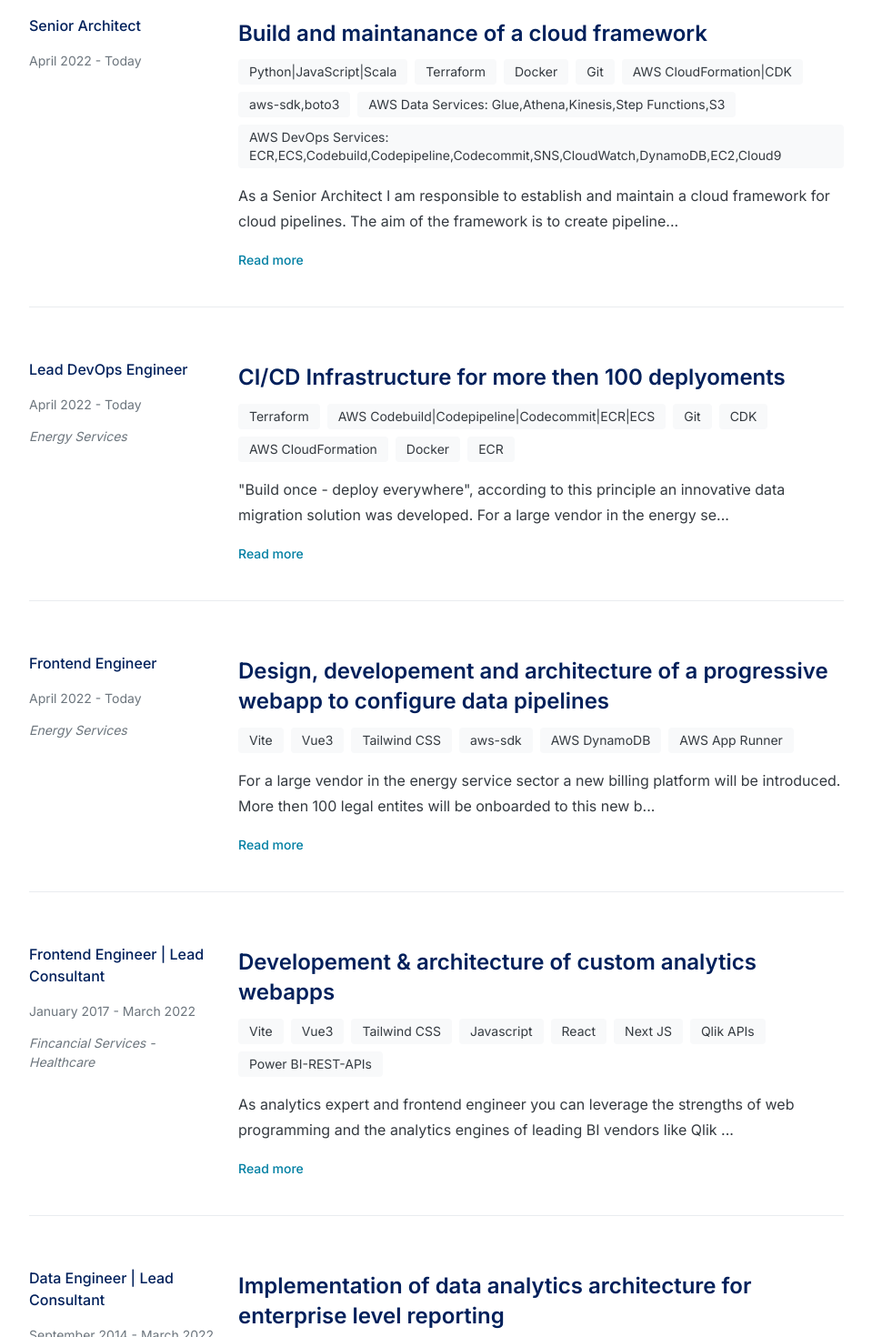
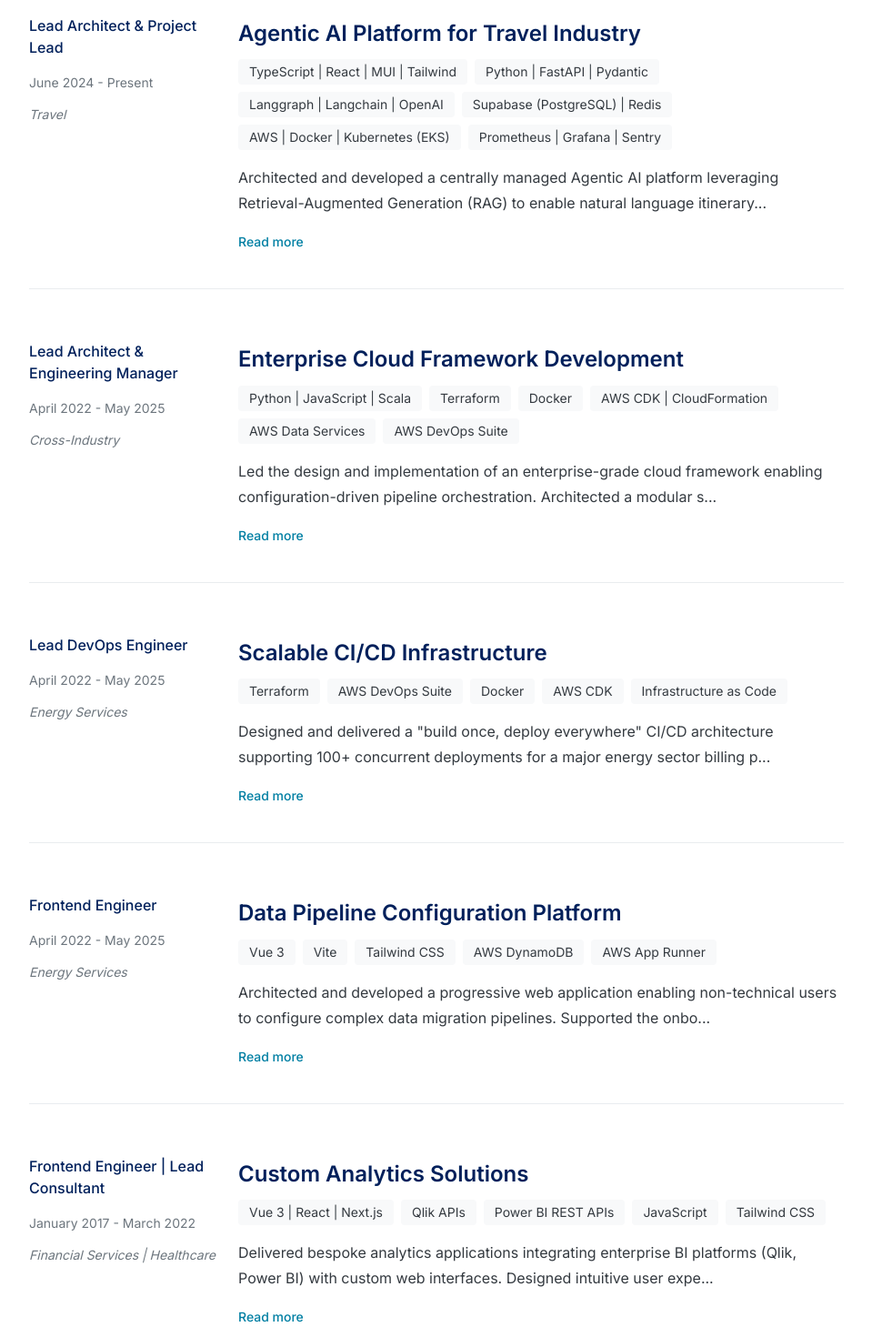
Before and after one commit to MrRobWeb/MrRobWeb.github.io, a Vue app: page /#/project in a window 1280 px wide. Shown: the part 440-1910 px from the top of the page at 91% size, without its empty margins (72-1031 px from the left). Built offline with nearby package versions, Linux system fonts and the light colour scheme.

Commit message:
feat: update project list

```diff
--- a/src/data/projects.js
+++ b/src/data/projects.js
@@ -1,77 +1,84 @@
 export const projects = [
   {
-    title: 'Build and maintanance of a cloud framework',
-    role: 'Senior Architect',
-    industry: '',
+    title: 'Agentic AI Platform for Travel Industry',
+    role: 'Lead Architect & Project Lead',
+    industry: 'Travel',
     technologies: [
-      'Python|JavaScript|Scala',
+      'TypeScript | React | MUI | Tailwind',
+      'Python | FastAPI | Pydantic',
+      'Langgraph | Langchain | OpenAI',
+      'Supabase (PostgreSQL) | Redis',
+      'AWS | Docker | Kubernetes (EKS)',
+      'Prometheus | Grafana | Sentry'
+    ],
+    date: 'June 2024 - Present',
+    description: `Architected and developed a centrally managed Agentic AI platform leveraging Retrieval-Augmented Generation (RAG) to enable natural language itinerary creation and editing. Designed a multi-layer architecture with React/TypeScript frontend, FastAPI backend with Pydantic data validation, and Langgraph-orchestrated agent workflows powered by OpenAI. Implemented vector search capabilities using Supabase PostgreSQL and Redis-based state management for agent persistence. Deployed on AWS EKS with comprehensive CI/CD pipelines and observability stack. Impact: Enabled travel consultants to build complex itineraries through conversational AI, reducing planning time by 70%.`
+  },
+  {
+    title: 'Enterprise Cloud Framework Development',
+    role: 'Lead Architect & Engineering Manager',
+    industry: 'Cross-Industry',
+    technologies: [
+      'Python | JavaScript | Scala',
       'Terraform',
       'Docker',
-      'Git',
-      'AWS CloudFormation|CDK',
-      'aws-sdk,boto3',
-      'AWS Data Services: Glue,Athena,Kinesis,Step Functions,S3',
-      'AWS DevOps Services: ECR,ECS,Codebuild,Codepipeline,Codecommit,SNS,CloudWatch,DynamoDB,EC2,Cloud9'
+      'AWS CDK | CloudFormation',
+      'AWS Data Services',
+      'AWS DevOps Suite'
     ],
-    date: 'April 2022 - Today',
-    description: `As a Senior Architect I am responsible to establish and maintain a cloud framework for cloud pipelines. The aim of the framework is to create pipelines on a yaml or json based configuration structure. Those configs leverage and chain multiple cloud services into one consistent pipeline, for instance, you can chain the following kind of tasks: generative AI, data transformation, auditing, reporting, logging, validation, messaging, streaming and many more. Therefore, I build and train a global team of 10 engineers, including code reviews. Besides, a git branching strategy using semantic versioning for a two-weekly release cycle is introduced.`
+    date: 'April 2022 - May 2025',
+    description: `Led the design and implementation of an enterprise-grade cloud framework enabling configuration-driven pipeline orchestration. Architected a modular system supporting generative AI, data transformation, validation, and streaming workloads through declarative YAML/JSON specifications. Built and mentored a global team of 10 engineers, establishing code review standards and implementing semantic versioning with bi-weekly release cycles. Impact: Reduced pipeline development time by 60% and standardized cloud operations across the organization.`
   },
   {
-    title: 'CI/CD Infrastructure for more then 100 deplyoments',
+    title: 'Scalable CI/CD Infrastructure',
     role: 'Lead DevOps Engineer',
     industry: 'Energy Services',
     technologies: [
       'Terraform',
-      'AWS Codebuild|Codepipeline|Codecommit|ECR|ECS',
-      'Git',
-      'CDK',
-      'AWS CloudFormation',
+      'AWS DevOps Suite',
       'Docker',
-      'ECR'
+      'AWS CDK',
+      'Infrastructure as Code'
     ],
-    date: 'April 2022 - Today',
-    description: `"Build once - deploy everywhere", according to this principle an innovative data migration solution was developed. For a large vendor in the energy service sector a new billing platform will be introduced. Therefore, more then 100 deployments of data migration pipelines are planned. To ensure deployment and removal of infrastructure for those migration activities, a CI/ CD process is developed using Terraform, Docker and AWS DevOps capabilites (Codebuild,Codepipeline,Codecommit, ECR, DynamoDB). Additionally, this CI/CD integration covers release updates from our cloud framework for those deployments.`
+    date: 'April 2022 - May 2025',
+    description: `Designed and delivered a "build once, deploy everywhere" CI/CD architecture supporting 100+ concurrent deployments for a major energy sector billing platform migration. Engineered automated infrastructure provisioning and teardown capabilities using Terraform and AWS native services. Integrated seamless framework updates across all deployment instances. Impact: Achieved 95% deployment automation, reducing manual intervention and ensuring consistent, repeatable releases.`
   },
   {
-    title: 'Design, developement and architecture of a progressive webapp to configure data pipelines',
+    title: 'Data Pipeline Configuration Platform',
     role: 'Frontend Engineer',
     industry: 'Energy Services',
-    technologies: ['Vite', 'Vue3', 'Tailwind CSS', 'aws-sdk', 'AWS DynamoDB', 'AWS App Runner'],
-    date: 'April 2022 - Today',
-    description: `For a large vendor in the energy service sector a new billing platform will be introduced. More then 100 legal entites will be onboarded to this new billing platform. Therefore, a data migration from the legacy ERP system (SAP IS-U) to this billing platform needs to be conducted. It is planned to prepare highly scalable but standardized migration pipelines, which can be configured. Therefore, I am designing and developing a progressive webapp, which is running on AWS App Runner using my favourite frontend tech stack, which consists of Vite, Vue3 and Tailwind. AWS is used as Cloud environment. For this reason I leverage the capabilites of DynamoDB as configuration data storage service. Therfore, aws-sdk is used to develope the webapp. `
+    technologies: ['Vue 3', 'Vite', 'Tailwind CSS', 'AWS DynamoDB', 'AWS App Runner'],
+    date: 'April 2022 - May 2025',
+    description: `Architected and developed a progressive web application enabling non-technical users to configure complex data migration pipelines. Supported the onboarding of 100+ legal entities to a new billing platform through self-service pipeline configuration. Leveraged serverless architecture with AWS App Runner and DynamoDB for scalability and cost efficiency. Impact: Reduced pipeline configuration time from days to hours, empowering business users with direct control.`
   },
   {
-    title: 'Developement & architecture of custom analytics webapps',
+    title: 'Custom Analytics Solutions',
     role: 'Frontend Engineer | Lead Consultant',
-    industry: 'Fincancial Services - Healthcare',
+    industry: 'Financial Services | Healthcare',
     technologies: [
-      'Vite',
-      'Vue3',
-      'Tailwind CSS',
-      'Javascript',
-      'React',
-      'Next JS',
+      'Vue 3 | React | Next.js',
       'Qlik APIs',
-      'Power BI-REST-APIs'
+      'Power BI REST APIs',
+      'JavaScript',
+      'Tailwind CSS'
     ],
     date: 'January 2017 - March 2022',
-    description: `As analytics expert and frontend engineer you can leverage the strengths of web programming and the analytics engines of leading BI vendors like Qlik and Power BI. Both offer APIs to integrate already created analytics dashboard into customizable progressive web apps. This enables powerfull applications, where it is possible to design beautifull interactive dashboards with a unique analytics path for an astonishing end user experience.`
+    description: `Delivered bespoke analytics applications integrating enterprise BI platforms (Qlik, Power BI) with custom web interfaces. Designed intuitive user experiences combining powerful analytical capabilities with modern frontend technologies. Enabled stakeholders to interact with data through tailored dashboards optimized for their specific decision-making workflows. Impact: Increased analytics adoption rates by 40% through improved user experience and accessibility.`
   },
   {
-    title: 'Implementation of data analytics architecture for enterprise level reporting',
+    title: 'Enterprise Data Analytics Architecture',
     role: 'Data Engineer | Lead Consultant',
-    industry:
-      'Manufacturing - Automotive - Fincancial Services - Healthcare - Insurance - Public Services - Energy Services',
-    technologies: ['Qlik', 'Microsoft SSAS & SSIS', 'PowerBI', 'AWS', 'Python'],
+    industry: 'Manufacturing | Automotive | Financial Services | Healthcare | Public Sector',
+    technologies: ['Qlik', 'Microsoft SSAS & SSIS', 'Power BI', 'AWS', 'Python'],
     date: 'September 2014 - March 2022',
-    description: `During my time as Data Engineer | Lead Consultant I was in charge of a full IT analytics architecture integration of a new BI software into the current IT landscape of the customer. This includes project management from the start as well as technical consulting such as the sizing of servers and installation of software, data extraction and connectivity provisioning of the BI software to ERP systems such as SAP, Microsoft Dynamics, and CRM systems like SalesForce. Usually, in colaboration with ERP & CRM consultants a data valuation was conducted and based on this data models, analytics reports and dashboards were designed - developed. Finally, a customized user administration process was implemented, which is especially important for highly sensitive data. `
+    description: `Led end-to-end implementation of enterprise analytics architectures for Fortune 500 clients. Managed full project lifecycle from infrastructure sizing and software deployment to ERP/CRM data integration (SAP, Microsoft Dynamics, Salesforce). Designed semantic data models and developed executive dashboards with role-based access controls for sensitive data. Impact: Delivered analytics capabilities to 10,000+ end users across multiple organizations, driving data-informed decision making.`
   },
   {
-    title: 'Trainings in data analytics and data engineering',
+    title: 'Data Analytics Training Program',
     role: 'Trainer',
-    industry: 'Energy Services',
-    technologies: ['Data Literacy', 'BI Design', 'Data Modelling', 'Data Transformation', 'Qlik Deep Dive'],
+    industry: 'Cross-Industry',
+    technologies: ['Data Literacy', 'BI Design Principles', 'Data Modeling', 'ETL Best Practices', 'Qlik Platform'],
     date: 'September 2014 - March 2022',
-    description: `As trainer I worked on the creation of several trainings in data analytics and data engineering area. This includes teaching general designing concepts to create beautiful dashboards, data modelling fundamentals as well as general data literacy topics. Additionally, I've designed deep dive trainings using advanced Qlik ETL techniques and Qlik Administration for a world wide audience.`
+    description: `Developed and delivered comprehensive training programs in data analytics and engineering for global audiences. Created curriculum covering dashboard design principles, data modeling fundamentals, and advanced ETL techniques. Conducted deep-dive technical sessions on Qlik platform administration and optimization. Impact: Trained 500+ professionals worldwide, building organizational data literacy and technical capabilities.`
   }
 ];
--- a/src/views/AboutView.vue
+++ b/src/views/AboutView.vue
@@ -17,8 +17,9 @@
 
         <div class="space-y-6">
           <p class="text-body-lg text-corporate-dark-gray dark:text-corporate-light-gray">
-            Currently working as Data Engineering Manager. I'm a passionate technology lead
-            who designs effective, minimal, and impactful software products.
+            Data Engineering Manager with expertise in cloud architecture, data platform development,
+            and engineering team leadership. Delivering scalable solutions that transform how
+            organizations leverage data for strategic decision-making.
           </p>
 
           <blockquote class="border-l-4 border-mckinsey-teal pl-6 my-8 italic text-corporate-mid-gray">
@@ -26,9 +27,10 @@
           </blockquote>
 
           <p class="text-body text-corporate-dark-gray dark:text-corporate-light-gray">
-            Started my academic education in applied quantum physics and moved into IT consulting
-            {{ workAge }} ago. Experience spans DevOps engineering, data architecture, project management,
-            and fullstack development across energy, HR, automotive, aviation, retail, and pharmaceutical industries.
+            {{ workAge }} of consulting experience following an academic foundation in applied quantum physics.
+            Core competencies include DevOps engineering, enterprise data architecture, project delivery,
+            and fullstack development. Industry expertise spans energy, human resources, automotive,
+            aviation, retail, and pharmaceutical sectors.
           </p>
         </div>
 
--- a/src/views/HomeView.vue
+++ b/src/views/HomeView.vue
@@ -38,8 +38,8 @@
           class="text-body-lg text-corporate-dark-gray dark:text-corporate-light-gray max-w-xl mx-auto mb-10 opacity-0 animate-fade-in"
           style="animation-delay: 0.4s"
         >
-          Driving data-driven transformation through cloud architecture,
-          engineering excellence, and strategic leadership.
+          Enabling enterprise data transformation through scalable cloud architecture,
+          engineering leadership, and strategic technical advisory.
         </p>
 
         <!-- CTAs - McKinsey button style -->
```
